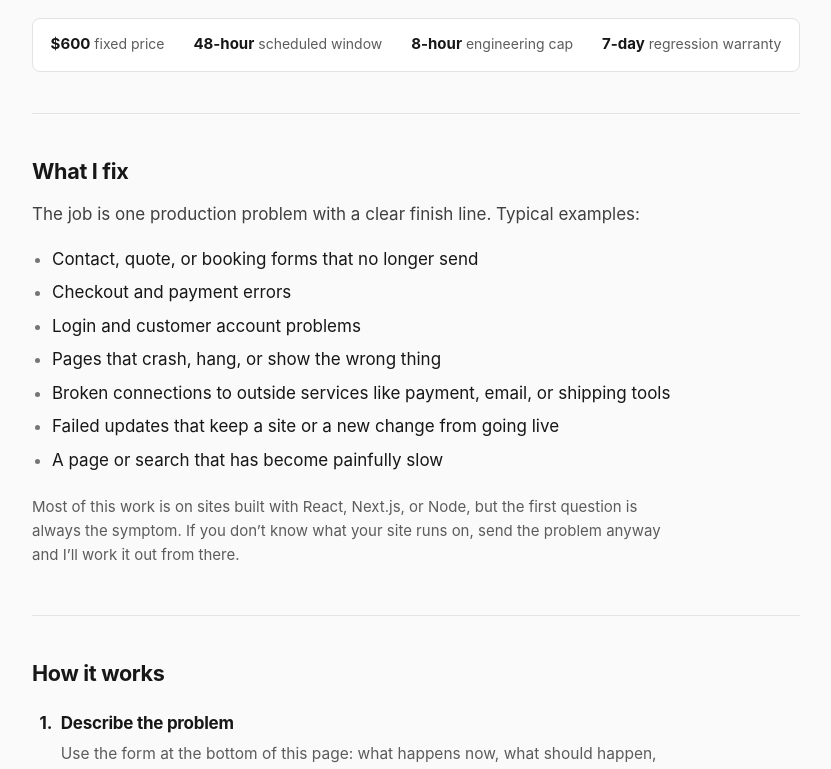
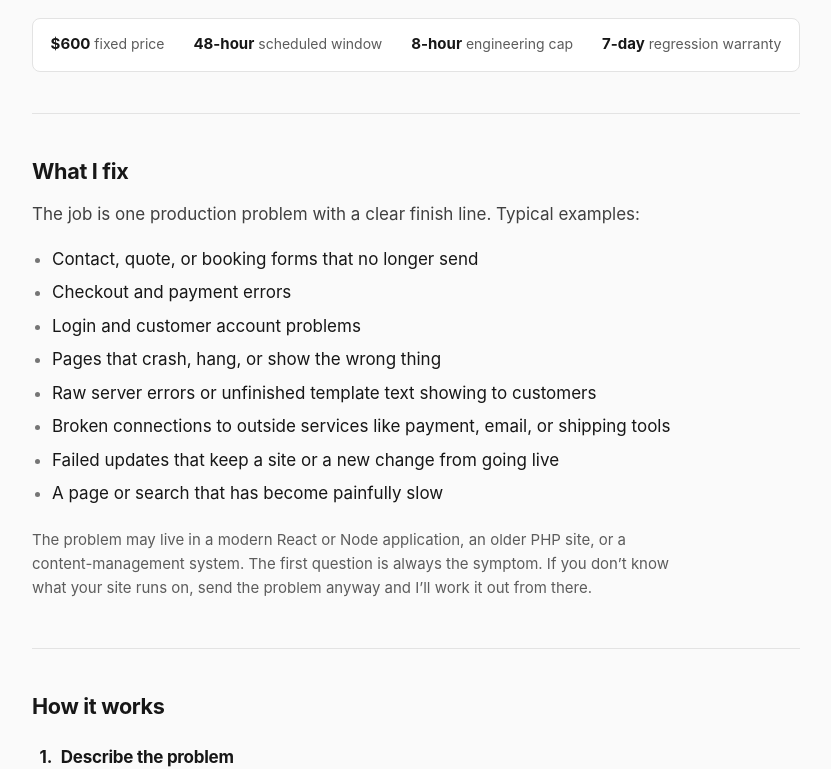
Before and after one commit to small-cactus/web-rescue, a Next.js app: page / in a window 1280 px wide. Shown: the part 505-1274 px from the top of the page, without its empty margins (224-1055 px from the left). Built offline with nearby package versions, Linux system fonts and the light colour scheme.

Commit message:
Broaden rescue scope to legacy sites

```diff
--- a/app/page.tsx
+++ b/app/page.tsx
@@ -17,6 +17,7 @@ const fixes = [
   "Checkout and payment errors",
   "Login and customer account problems",
   "Pages that crash, hang, or show the wrong thing",
+  "Raw server errors or unfinished template text showing to customers",
   "Broken connections to outside services like payment, email, or shipping tools",
   "Failed updates that keep a site or a new change from going live",
   "A page or search that has become painfully slow",
@@ -239,10 +240,10 @@ export default function Home() {
               ))}
             </ul>
             <p className="note">
-              Most of this work is on sites built with React, Next.js, or Node,
-              but the first question is always the symptom. If you don’t know
-              what your site runs on, send the problem anyway and I’ll work it
-              out from there.
+              The problem may live in a modern React or Node application, an
+              older PHP site, or a content-management system. The first
+              question is always the symptom. If you don’t know what your site
+              runs on, send the problem anyway and I’ll work it out from there.
             </p>
           </section>
 
```
